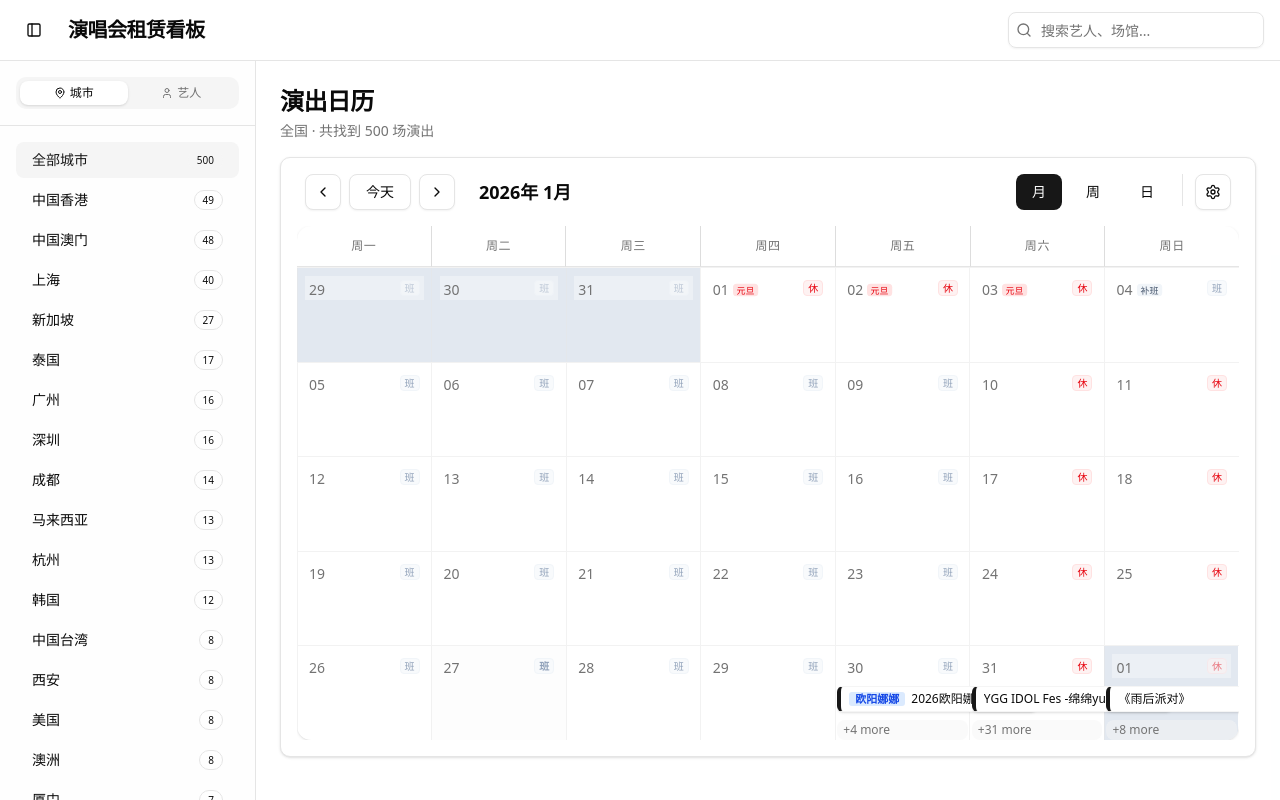
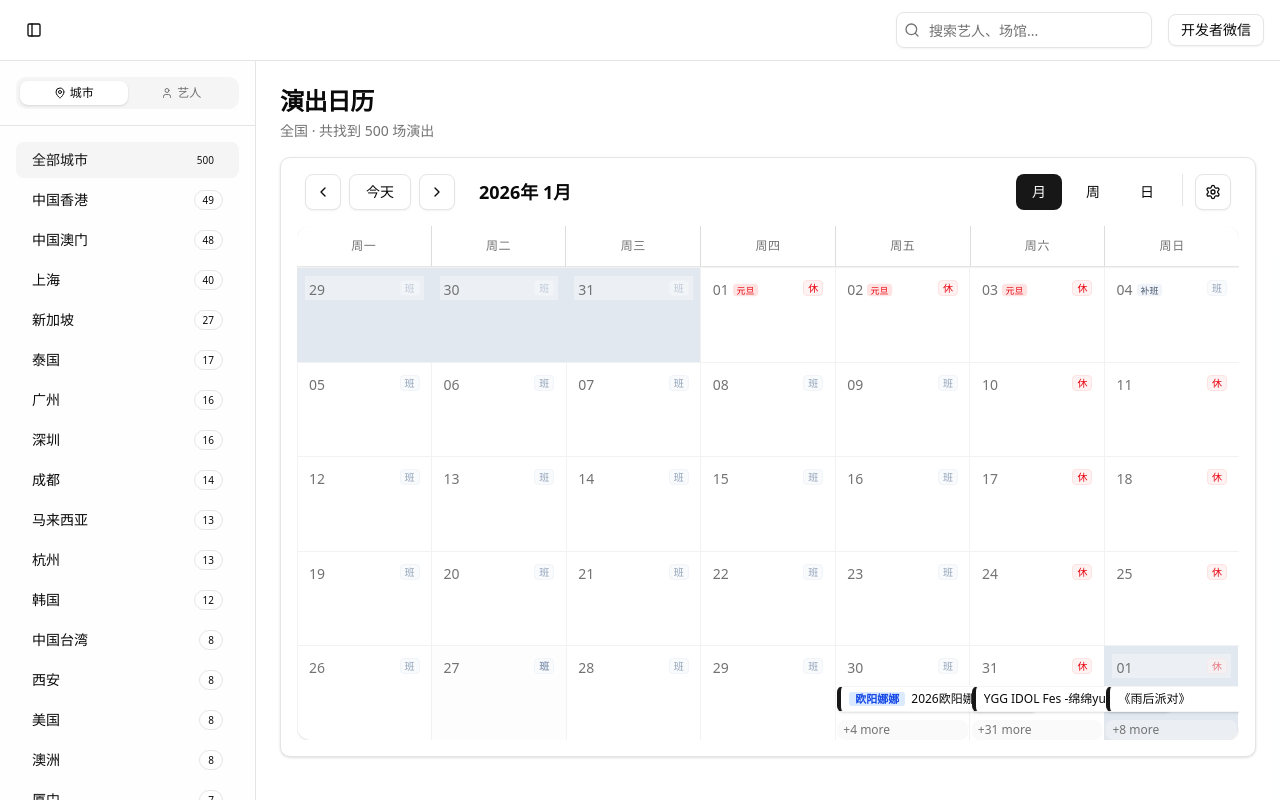
Before and after one commit to Leejhua/concert_calendar, a Next.js app: page /dashboard in a window 1280 px wide. Built offline with nearby package versions, Linux system fonts and the light colour scheme.

Commit message:
feat: remove header title and add developer wechat button

```diff
--- a/app/dashboard/dashboard-client.tsx
+++ b/app/dashboard/dashboard-client.tsx
@@ -9,6 +9,7 @@ import { Card, CardContent, CardHeader, CardTitle } from '@/components/ui/card';
 import { Button } from '@/components/ui/button';
 import { Input } from '@/components/ui/input';
 import { Badge } from '@/components/ui/badge';
+import { HoverCard, HoverCardContent, HoverCardTrigger } from "@/components/ui/hover-card";
 import { Loader2, Search, PanelLeft, MapPin, User, X } from 'lucide-react';
 
 export function DashboardClient() {
@@ -95,7 +96,6 @@ export function DashboardClient() {
           >
             <PanelLeft className="h-5 w-5" />
           </Button>
-          <h1 className="text-xl font-bold tracking-tight">演唱会租赁看板</h1>
         </div>
         <div className="flex items-center gap-4">
            <div className="relative w-64">
@@ -107,6 +107,18 @@ export function DashboardClient() {
                onChange={(e) => setSearchTerm(e.target.value)}
              />
            </div>
+
+           <HoverCard>
+            <HoverCardTrigger asChild>
+              <Button variant="outline" size="sm">开发者微信</Button>
+            </HoverCardTrigger>
+            <HoverCardContent className="w-auto p-4">
+              <div className="flex flex-col items-center space-y-2">
+                <img src="/wechat-qr.png" alt="Developer WeChat QR" className="w-48 h-48 object-contain" />
+                <p className="text-sm text-muted-foreground">扫码添加开发者微信</p>
+              </div>
+            </HoverCardContent>
+          </HoverCard>
         </div>
       </header>
 
```
Also changed, not shown: public/wechat-qr.png (added).
